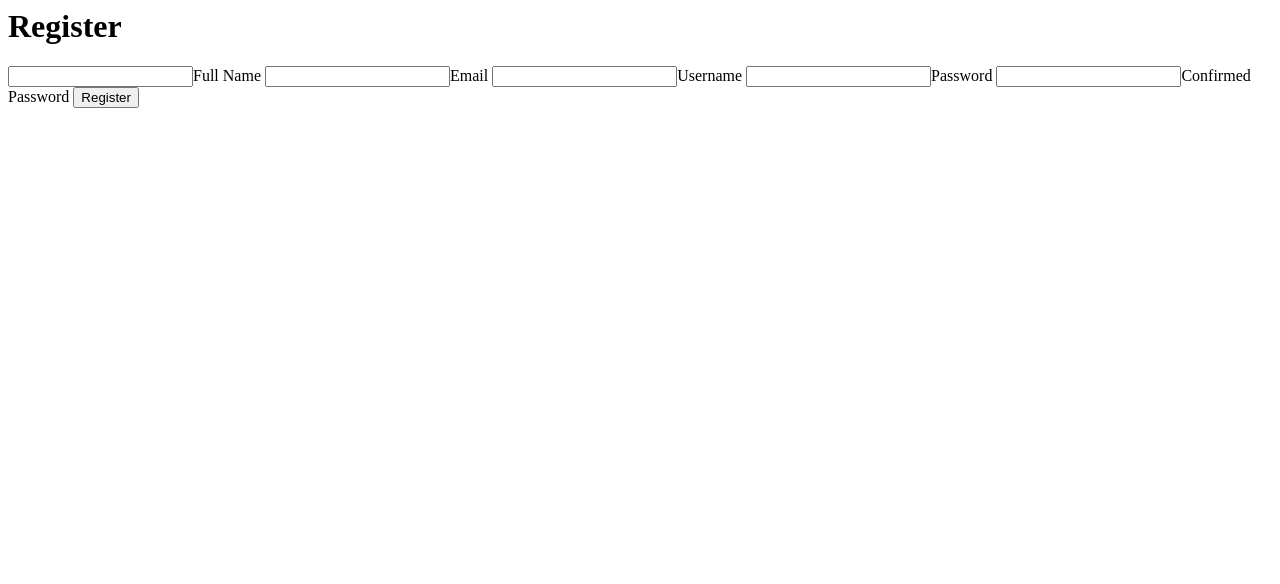
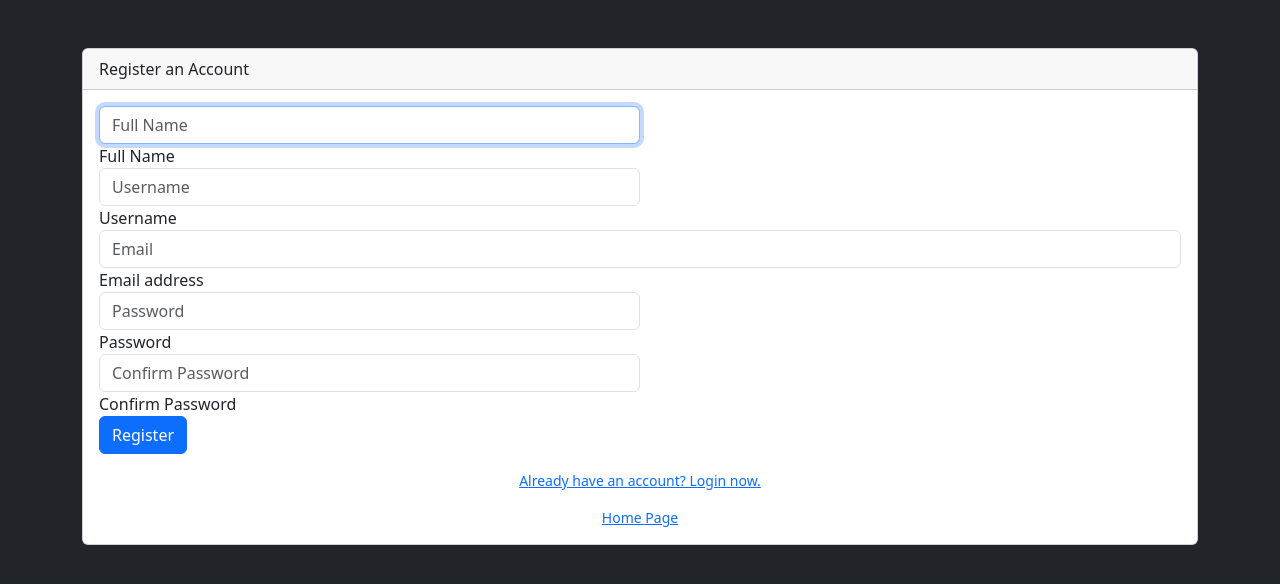
Before and after one commit to Hagum-exe/Operation-on9, a Flask app: template templates/register.html in a window 1280 px wide. Shown: the top 584 px of the page. Run offline with Flask 2, Linux system fonts and the light colour scheme; the template is opened without the code that fills it, so the values that code supplies are empty; parts of the project's set-up code (start-up, migrations or seed data) failed here and were passed over; some libraries are stand-ins or nearby versions.

Commit message:
update_12/4/22

```diff
--- a/sqlhelpers.py
+++ b/sqlhelpers.py
@@ -1,6 +1,6 @@
 
 from app_1 import mysql, session
-from blockchain_PIN_validator_1 import Block, BlockChain
+from blockchain_PIN_validator_1 import Block, Blockchain
 
 #custom exceptions for transaction errors
 class InvalidTransactionException(Exception): pass
--- /dev/null
+++ b/templates/dashboard.html
@@ -0,0 +1 @@
+<h1>Dashboard</h1>
--- /dev/null
+++ b/templates/includes/_formhelpers.html
@@ -0,0 +1,9 @@
+{% macro render_field(field) %}
+  {{ field.label }}
+  {{ field(**kwargs) |safe }}
+  {% if field.errors %}
+    {% for error in field.errors %}
+      <span class="help-incline">{{ error }}</span>
+    {% endfor %}
+  {% endif %}
+{% endmacro %}
--- /dev/null
+++ b/templates/includes/_messages.html
@@ -0,0 +1,16 @@
+{% with messages = get_flashed_messages(with_categories=true) %}
+  {% if messages %}
+    {% for category, message in messages %}
+      <div class="alert alert-{{ category }}">{{ message }}</div>
+
+    {% endfor %}
+  {% endif %}
+{% endwith %}
+
+{% if error %}
+  <div class="alert alert-danger"{{error}}</div>
+{% endif %}
+
+{% if msg %}
+  <div class="alert alert-success"{{msg}}</div>
+{% endif %}
--- a/templates/register.html
+++ b/templates/register.html
@@ -1,12 +1,91 @@
-<h1>Register</h1>
+<!DOCTYPE html>
+<!--ADAPTED FROM TEMPLATE at https://getbootstrap.com/docs/4.0/components/card/-->
 
-<form method='POST' action="">
-    <input value={{request.form.name}}><lable>Full Name</lable>
-    <input value={{request.form.email}}><lable>Email</lable>
-    <input value={{request.form.username}}><lable>Username</lable>
-    <input value={{request.form.password}}><lable>Password</lable>
-    <input value={{request.form.confirm}}><lable>Confirmed Password</lable>
+<html lang="en">
 
-    <button type="submit">Register</button>
+  <head>
 
-</form>
+    <meta charset="utf-8">
+    <meta http-equiv="X-UA-Compatible" content="IE=edge">
+    <meta name="viewport" content="width=device-width, initial-scale=1, shrink-to-fit=no">
+    <meta name="description" content="">
+    <meta name="author" content="">
+
+    <title>Shockwave - Register</title>
+    <link rel="shortcut icon" href="{{ url_for('static', filename = 'images/favicon.ico') }}">
+
+    <link href="{{url_for('static',filename='vendor/bootstrap/css/bootstrap.min.css')}}" rel="stylesheet">
+    <link href="{{url_for('static',filename='vendor/fontawesome-free/css/all.min.css')}}" rel="stylesheet" type="text/css">
+    <link href="{{url_for('static',filename='css/sb-admin.css')}}" rel="stylesheet">
+
+  </head>
+
+  <body class="bg-dark">
+
+    <div class="container">
+      <div class="card card-register mx-auto mt-5">
+        <div class="card-header">Register an Account</div>
+        <div class="card-body">
+
+          {% include 'includes/_messages.html' %}
+          {% from "includes/_formhelpers.html" import render_field %}
+          <form method="POST" action="">
+            <div class="form-group">
+              <div class="form-row">
+                <div class="col-md-6">
+                  <div class="form-label-group">
+                    <input type="text" id="inputUsername" name="name" class="form-control" placeholder="Full Name" required="required" autofocus="autofocus" value={{request.form.name}}>
+                    <label for="fullName">Full Name</label>
+                  </div>
+                </div>
+                <div class="col-md-6">
+                  <div class="form-label-group">
+                    <input type="text" id="inputUsername" name="username" class="form-control" placeholder="Username" required="required" autofocus="autofocus" value={{request.form.username}}>
+                    <label for="inputUsername">Username</label>
+                  </div>
+                </div>
+              </div>
+            </div>
+            <div class="form-group">
+              <div class="form-label-group">
+                <input type="text" id="inputEmail" name="email" class="form-control" placeholder="Email" required="required" autofocus="autofocus" value={{request.form.email}}>
+                <label for="inputEmail">Email address</label>
+              </div>
+            </div>
+            <div class="form-group">
+              <div class="form-row">
+                <div class="col-md-6">
+                  <div class="form-label-group">
+                    <input type="password" id="inputPassword" name="password" class="form-control" placeholder="Password" required="required" autofocus="autofocus" value={{request.form.password}}>
+                    <label for="inputPassword">Password</label>
+                  </div>
+                </div>
+                <div class="col-md-6">
+                  <div class="form-label-group">
+                    <input type="password" id="confirmPassword" name="confirm" class="form-control" placeholder="Confirm Password" required="required" autofocus="autofocus" value={{request.form.confirm}}>
+                    <label for="confirmPassword">Confirm Password</label>
+                  </div>
+                </div>
+              </div>
+            </div>
+            <button type="submit" class="btn btn-primary btn-block">Register</button>
+          </form>
+
+
+
+          <div class="text-center">
+            <a class="d-block small mt-3" href="login">Already have an account? Login now.</a>
+            <a class="d-block small mt-3" href="/">Home Page</a>
+          </div>
+        </div>
+      </div>
+    </div>
+
+
+    <script src="{{url_for('static',filename='vendor/jquery/jquery.min.js')}}"></script>
+    <script src="{{url_for('static',filename='vendor/bootstrap/js/bootstrap.bundle.min.js')}}"></script>
+    <script src="{{url_for('static',filename='vendor/jquery-easing/jquery.easing.min.js')}}"></script>
+
+  </body>
+
+</html>
```
Also changed, not shown: saver.txt (added, +8 -0 lines).
